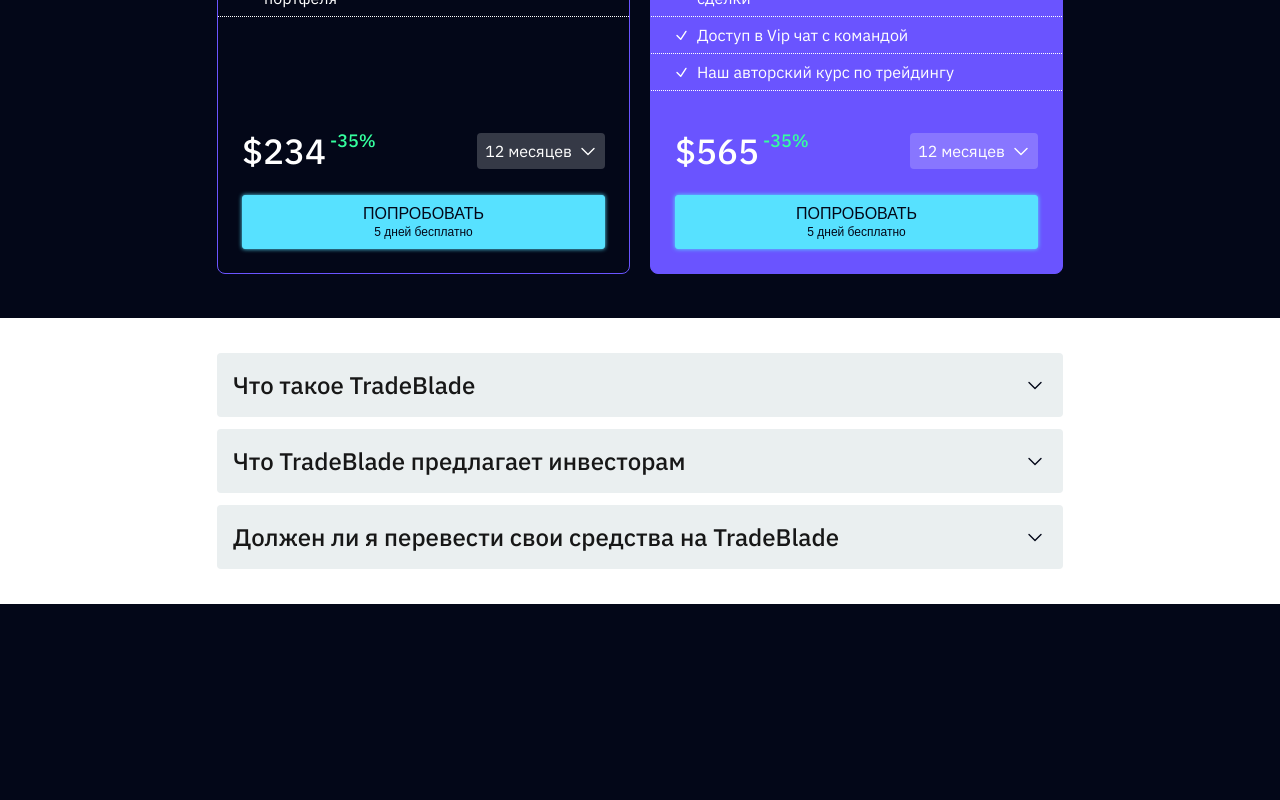
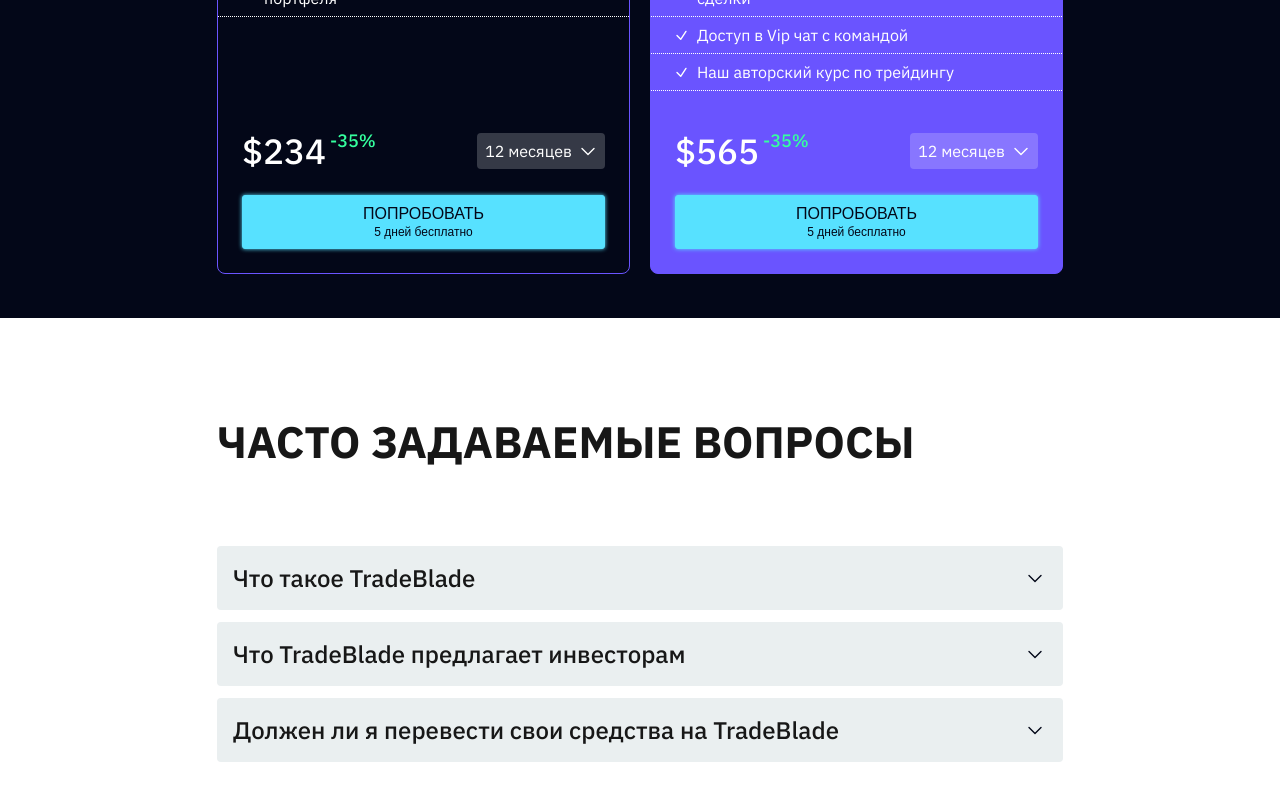
Before and after one commit to gottfried-github/tm-leads-test, a Next.js app: page / in a window 1280 px wide. Shown: the part 2598-3398 px from the top of the page. Before the commit the page ends 3202 px from the top, so only its background shows below. Built offline with nearby package versions, Linux system fonts and the light colour scheme.

Commit message:
upd faq section

```diff
--- a/src/app/components/FaqSection/FaqSection.jsx
+++ b/src/app/components/FaqSection/FaqSection.jsx
@@ -5,6 +5,7 @@
   return (
     <div className={styles.container}>
       <div className={styles.contentContainer}>
+        <h2 className={styles.title}>Часто задаваемые вопросы</h2>
         <FaqQuestion
           question={'Что такое TradeBlade'}
           answer={
--- a/src/app/components/FaqSection/FaqSection.module.css
+++ b/src/app/components/FaqSection/FaqSection.module.css
@@ -1,6 +1,10 @@
 .container {
-  padding: 35px 0;
+  padding: 56px 0;
   background-color: var(--white);
+
+  @media (min-width: 878px) {
+    padding: 96px 0;
+  }
 }
 
 .contentContainer {
@@ -15,3 +19,19 @@
     max-width: 846px;
   }
 }
+
+.title {
+  font-size: 28px;
+  line-height: 36px;
+  font-weight: 700;
+  letter-spacing: -4%;
+  text-transform: uppercase;
+
+  margin-bottom: 40px;
+
+  @media (min-width: 878px) {
+    font-size: 44px;
+    line-height: 56px;
+    margin-bottom: 64px;
+  }
+}
```
